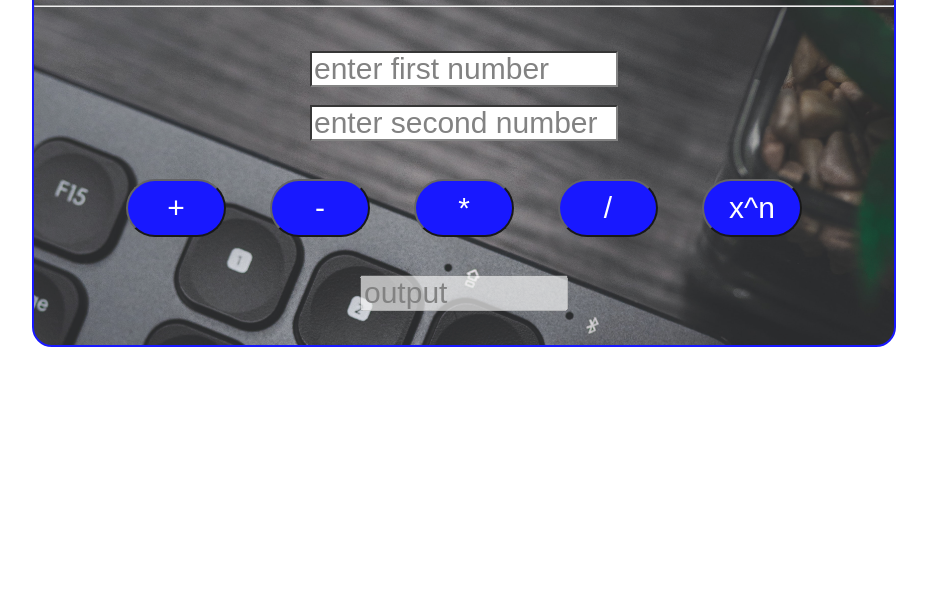
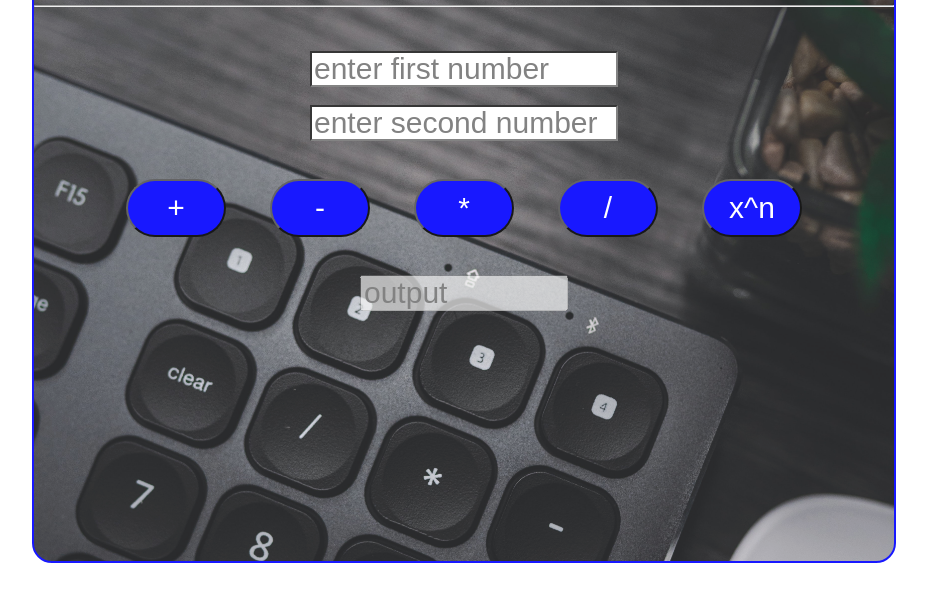
Before and after one commit to sunny521012/calculate.github.io, a plain HTML site: page index.html in a window 1280 px wide. Shown: the part 127-728 px from the top of the page, without its empty margins (176-1103 px from the left). Drawn offline with Linux system fonts and the light colour scheme.

Commit message:
Update index.html

```diff
--- a/index.html
+++ b/index.html
@@ -8,7 +8,7 @@
     <style>
         #body {
             border: 2px solid blue;
-            height: 420px;
+            height: 636px;
             margin: 200px;
             margin-top: 50px;
             background-color: #8fb0de;
```
